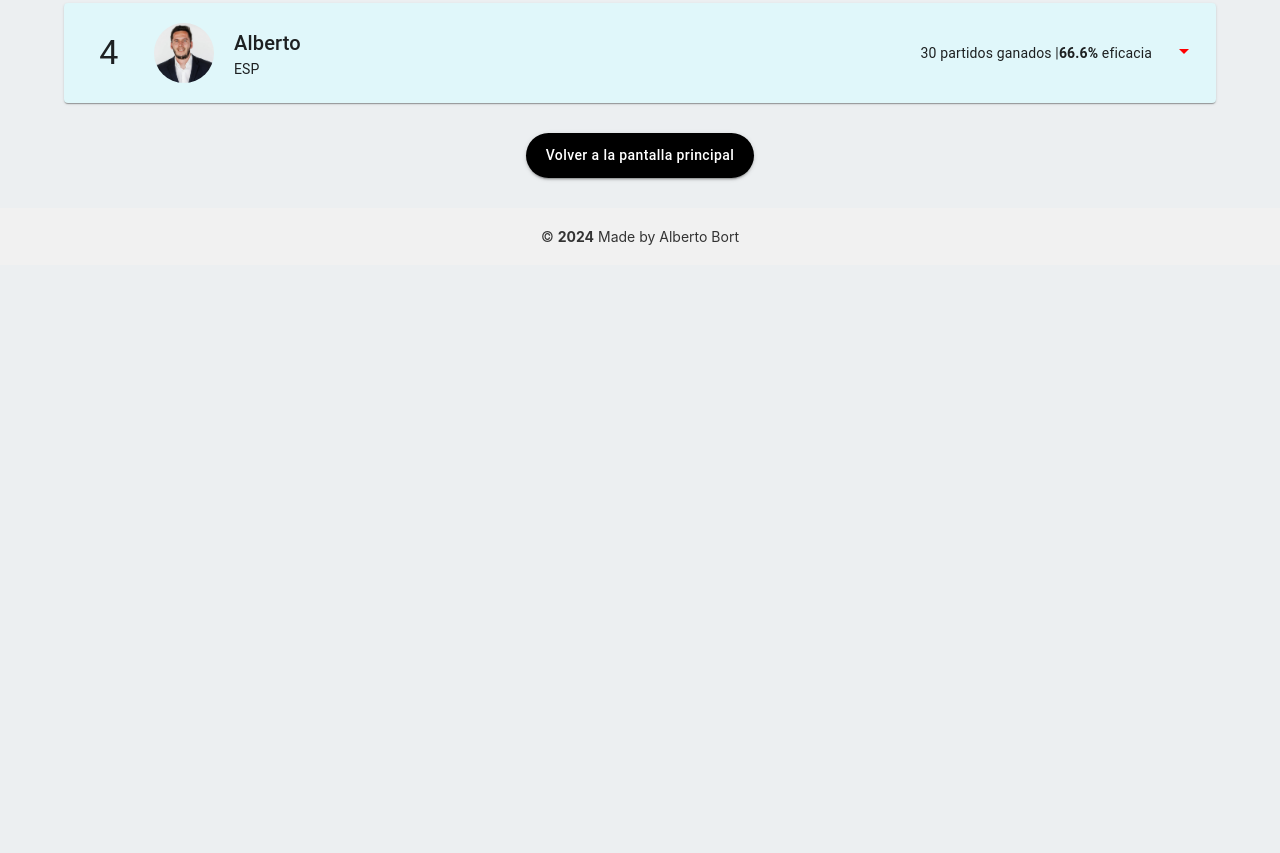
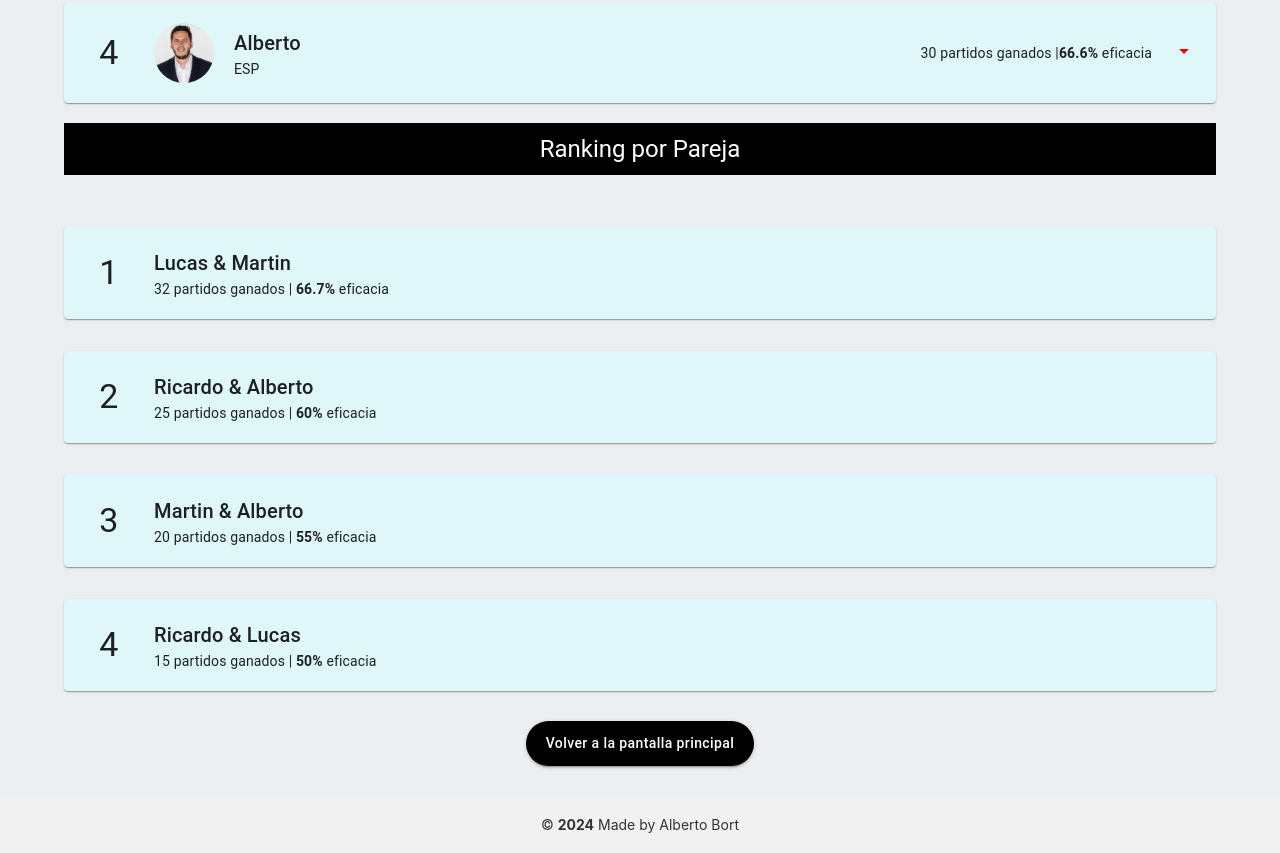
Before and after one commit to albope/padel-app, a React (Create React App) app: page /players in a window 1280 px wide. Shown: the part 920-1773 px from the top of the page. Before the commit the page ends 1185 px from the top, so only its background shows below. Built offline with nearby package versions, Linux system fonts and the light colour scheme.

Commit message:
mejoras página principal II

```diff
--- a/src/components/Players.js
+++ b/src/components/Players.js
@@ -73,9 +73,44 @@ const players = [
   },
 ];
 
+// Información de las parejas
+const pairs = [
+  {
+    players: ['Ricardo', 'Alberto'],
+    gamesWon: 25,
+    efficiency: '60%',
+  },
+  {
+    players: ['Lucas', 'Martin'],
+    gamesWon: 32,
+    efficiency: '66.7%',
+  },
+  {
+    players: ['Ricardo', 'Lucas'],
+    gamesWon: 15,
+    efficiency: '50%',
+  },
+  {
+    players: ['Martin', 'Alberto'],
+    gamesWon: 20,
+    efficiency: '55%',
+  },
+];
+
 // Función para calcular el ranking basado en partidos ganados y eficacia
 const calculateRanking = (players) => {
   return players.sort((a, b) => {
+    const efficiencyDiff = parseFloat(b.efficiency) - parseFloat(a.efficiency);
+    if (efficiencyDiff !== 0) {
+      return efficiencyDiff;
+    }
+    return b.gamesWon - a.gamesWon;
+  });
+};
+
+// Función para calcular el ranking de las parejas
+const calculatePairRanking = (pairs) => {
+  return pairs.sort((a, b) => {
     const efficiencyDiff = parseFloat(b.efficiency) - parseFloat(a.efficiency);
     if (efficiencyDiff !== 0) {
       return efficiencyDiff;
@@ -103,6 +138,7 @@ const Players = () => {
   };
 
   const rankedPlayers = calculateRanking(players);
+  const rankedPairs = calculatePairRanking(pairs); // Ranking de parejas
 
   return (
     <Container>
@@ -213,12 +249,12 @@ const Players = () => {
         ))}
       </Grid>
 
-      {/* Encabezado de la sección Ranking */}
+      {/* Encabezado de la sección Ranking Individual */}
       <Box sx={{ backgroundColor: 'black', color: 'white', padding: '10px', textAlign: 'center', marginTop: '20px' }}>
         <Typography variant="h5">Ranking Individual</Typography>
       </Box>
 
-      {/* Lista de Ranking */}
+      {/* Lista de Ranking Individual */}
       <Grid container spacing={4} sx={{ marginTop: '20px' }}>
         {rankedPlayers.map((player, index) => (
           <Grid item xs={12} key={player.name}>
@@ -258,6 +294,40 @@ const Players = () => {
         ))}
       </Grid>
 
+      {/* Encabezado de la sección Ranking por Pareja */}
+      <Box sx={{ backgroundColor: 'black', color: 'white', padding: '10px', textAlign: 'center', marginTop: '20px' }}>
+        <Typography variant="h5">Ranking por Pareja</Typography>
+      </Box>
+
+      {/* Lista de Ranking por Pareja */}
+      <Grid container spacing={4} sx={{ marginTop: '20px' }}>
+        {rankedPairs.map((pair, index) => (
+          <Grid item xs={12} key={index}>
+            <Card
+              sx={{
+                backgroundColor: '#e0f7fa',
+                display: 'flex',
+                alignItems: 'center',
+                padding: '20px',
+              }}
+            >
+              <Typography variant="h4" sx={{ flex: '0 0 50px', textAlign: 'center', marginRight: '20px' }}>
+                {index + 1}
+              </Typography>
+              <Box>
+                <Typography variant="h6">
+                  {pair.players[0]} & {pair.players[1]}
+                </Typography>
+                <Typography variant="body2">
+                  {pair.gamesWon} partidos ganados | <span style={{ fontWeight: 'bold' }}>{pair.efficiency}</span>{' '}
+                  eficacia
+                </Typography>
+              </Box>
+            </Card>
+          </Grid>
+        ))}
+      </Grid>
+
       {/* Botón para volver a la página principal */}
       <Box sx={{ textAlign: 'center', marginTop: '30px', marginBottom: '20px' }}>
         <Button
```
